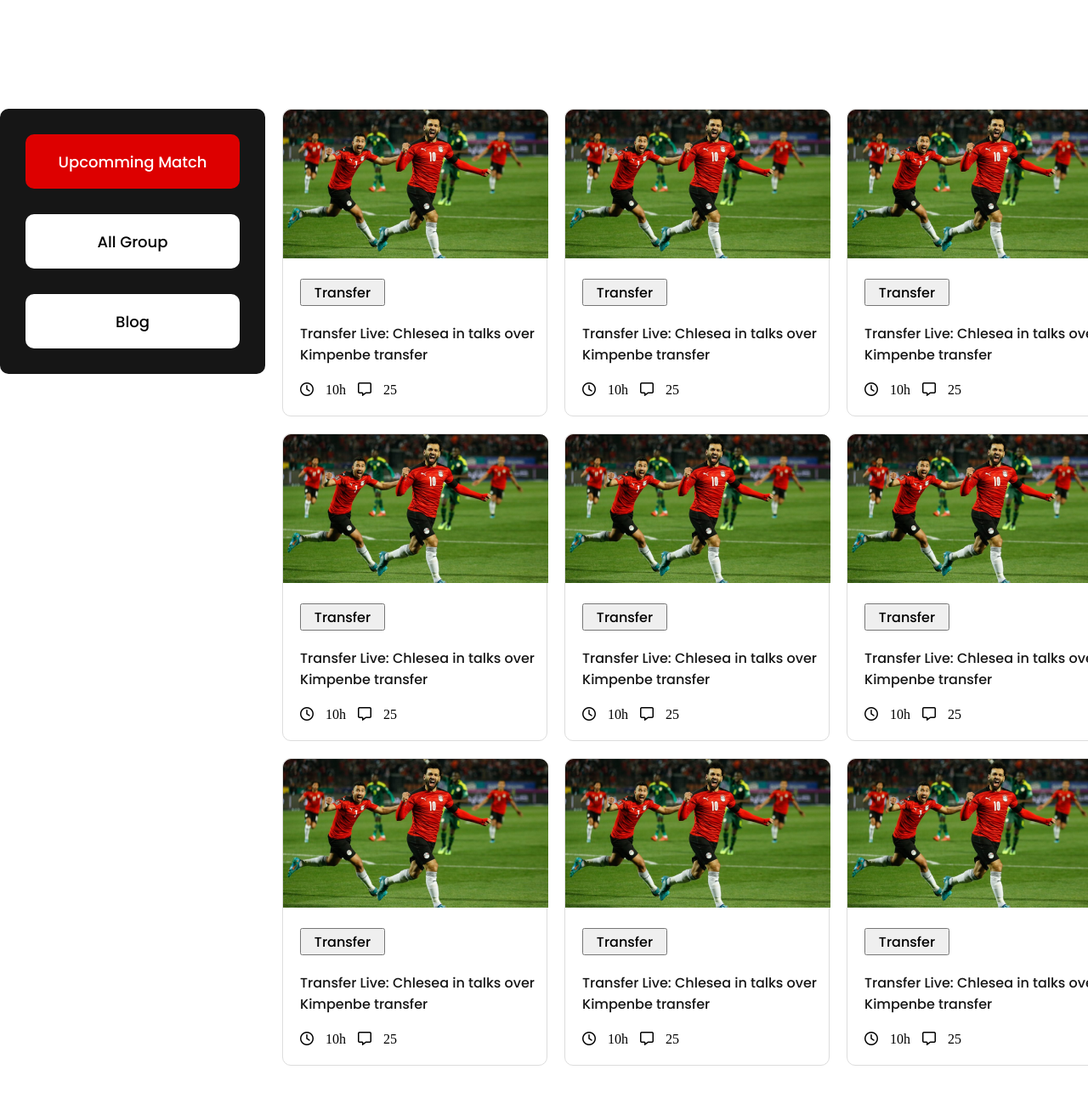
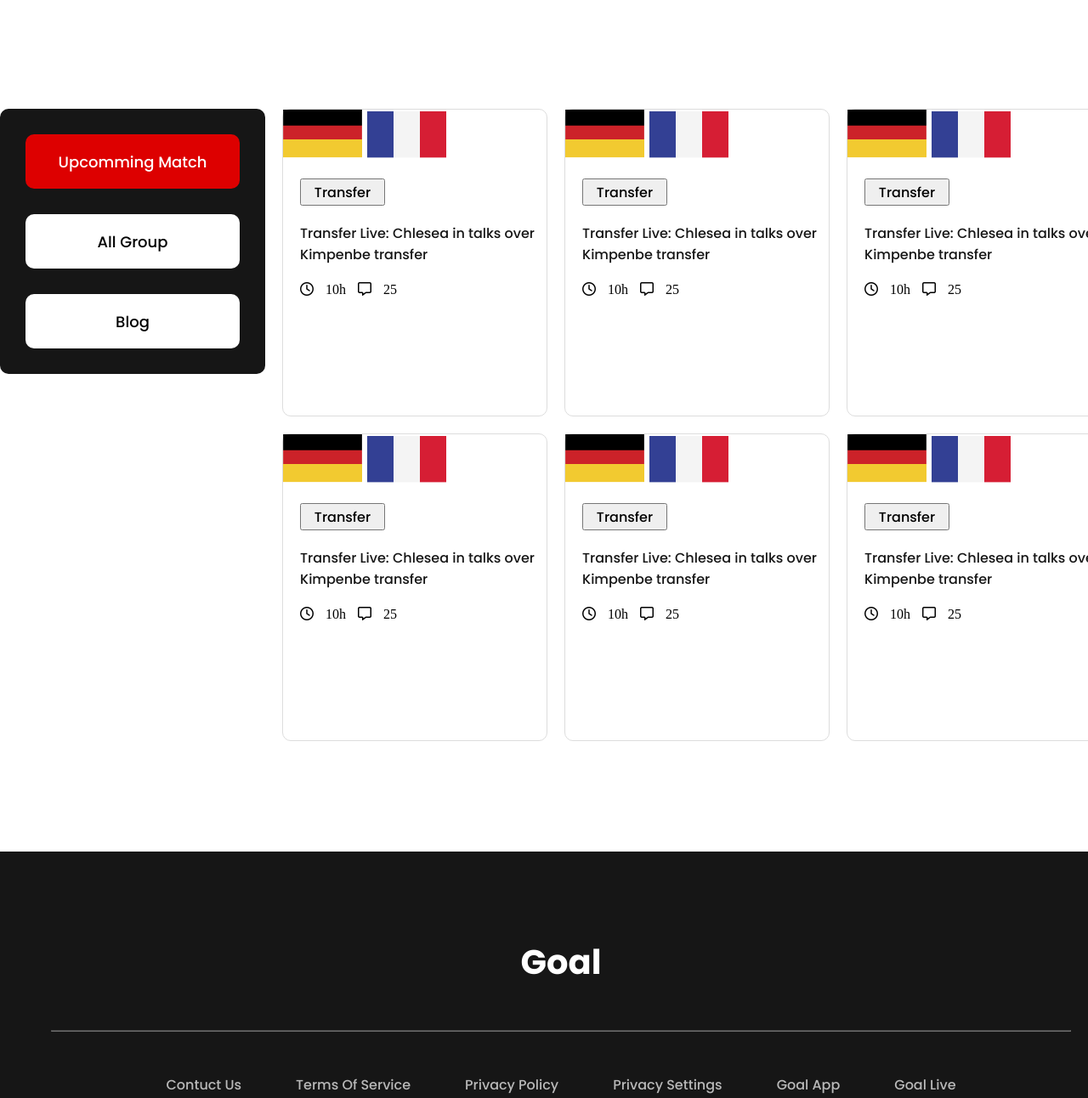
Before and after one commit to Alrakib581/assignment-02-repo, a plain HTML site: page upcomming-match.html in a window 1280 px wide. Shown: the part 688-1980 px from the top of the page at 85% size. Drawn offline with Linux system fonts and the light colour scheme; a web font is replaced by a local one.

Commit message:
banner and card section added

```diff
--- a/style.css
+++ b/style.css
@@ -143,7 +143,7 @@ header{
 /*========= footer container start  =========*/
 .footer-container{
     width: 100%;
-    height: 400px;
+    height: 380px;
     background-color: #161616;
 }
 .goal>h4{
@@ -151,7 +151,7 @@ header{
     font-size: 40px;
     font-family: 'Poppins',sans-serif;
     text-align: center;
-    padding-top: 110px;
+    padding-top: 100px;
 }
 hr{
     width: 1200px;
--- a/upcomming-match.html
+++ b/upcomming-match.html
@@ -58,7 +58,8 @@
                 <div class="card-main-container">
                     <div class="card-container">
                         <div class="card-img">
-                            <img src="./card-image/Blog Image.png" alt="">
+                            <img src="./card-image/germany Flag.png" alt="">
+                            <img src="./card-image/Flag.png" alt="">
                         </div>
                         <div class="card-btn"><button>Transfer</button></div>
                         <div class="card-p"><p>Transfer Live: Chlesea in talks over Kimpenbe transfer</p></div>
@@ -69,7 +70,8 @@
                     </div>
                     <div class="card-container">
                         <div class="card-img">
-                            <img src="./card-image/Blog Image.png" alt="">
+                            <img src="./card-image/germany Flag.png" alt="">
+                            <img src="./card-image/Flag.png" alt="">
                         </div>
                         <div class="card-btn"><button>Transfer</button></div>
                         <div class="card-p"><p>Transfer Live: Chlesea in talks over Kimpenbe transfer</p></div>
@@ -80,7 +82,8 @@
                     </div>
                     <div class="card-container">
                         <div class="card-img">
-                            <img src="./card-image/Blog Image.png" alt="">
+                            <img src="./card-image/germany Flag.png" alt="">
+                            <img src="./card-image/Flag.png" alt="">
                         </div>
                         <div class="card-btn"><button>Transfer</button></div>
                         <div class="card-p"><p>Transfer Live: Chlesea in talks over Kimpenbe transfer</p></div>
@@ -91,7 +94,8 @@
                     </div>
                     <div class="card-container">
                         <div class="card-img">
-                            <img src="./card-image/Blog Image.png" alt="">
+                            <img src="./card-image/germany Flag.png" alt="">
+                            <img src="./card-image/Flag.png" alt="">
                         </div>
                         <div class="card-btn"><button>Transfer</button></div>
                         <div class="card-p"><p>Transfer Live: Chlesea in talks over Kimpenbe transfer</p></div>
@@ -102,7 +106,8 @@
                     </div>
                     <div class="card-container">
                         <div class="card-img">
-                            <img src="./card-image/Blog Image.png" alt="">
+                            <img src="./card-image/germany Flag.png" alt="">
+                            <img src="./card-image/Flag.png" alt="">
                         </div>
                         <div class="card-btn"><button>Transfer</button></div>
                         <div class="card-p"><p>Transfer Live: Chlesea in talks over Kimpenbe transfer</p></div>
@@ -113,7 +118,8 @@
                     </div>
                     <div class="card-container">
                         <div class="card-img">
-                            <img src="./card-image/Blog Image.png" alt="">
+                            <img src="./card-image/germany Flag.png" alt="">
+                            <img src="./card-image/Flag.png" alt="">
                         </div>
                         <div class="card-btn"><button>Transfer</button></div>
                         <div class="card-p"><p>Transfer Live: Chlesea in talks over Kimpenbe transfer</p></div>
@@ -122,39 +128,7 @@
                             <span><i class="fa-regular fa-message"></i></span> <span>25</span>
                         </div>
                     </div>
-                    <div class="card-container">
-                        <div class="card-img">
-                            <img src="./card-image/Blog Image.png" alt="">
-                        </div>
-                        <div class="card-btn"><button>Transfer</button></div>
-                        <div class="card-p"><p>Transfer Live: Chlesea in talks over Kimpenbe transfer</p></div>
-                        <div class="card-footer">
-                            <span><i class="fa-regular fa-clock"></i></span> <span>10h</span>
-                            <span><i class="fa-regular fa-message"></i></span> <span>25</span>
-                        </div>
-                    </div>
-                    <div class="card-container">
-                        <div class="card-img">
-                            <img src="./card-image/Blog Image.png" alt="">
-                        </div>
-                        <div class="card-btn"><button>Transfer</button></div>
-                        <div class="card-p"><p>Transfer Live: Chlesea in talks over Kimpenbe transfer</p></div>
-                        <div class="card-footer">
-                            <span><i class="fa-regular fa-clock"></i></span> <span>10h</span>
-                            <span><i class="fa-regular fa-message"></i></span> <span>25</span>
-                        </div>
-                    </div>
-                    <div class="card-container">
-                        <div class="card-img">
-                            <img src="./card-image/Blog Image.png" alt="">
-                        </div>
-                        <div class="card-btn"><button>Transfer</button></div>
-                        <div class="card-p"><p>Transfer Live: Chlesea in talks over Kimpenbe transfer</p></div>
-                        <div class="card-footer">
-                            <span><i class="fa-regular fa-clock"></i></span> <span>10h</span>
-                            <span><i class="fa-regular fa-message"></i></span> <span>25</span>
-                        </div>
-                    </div>
+
                 </div>
             </section>
             <!--========== card and menu section end  ==========-->
```
Also changed, not shown: index.html (+1 -1 lines), card-image/Flag.png (added), card-image/germany Flag.png (added).
